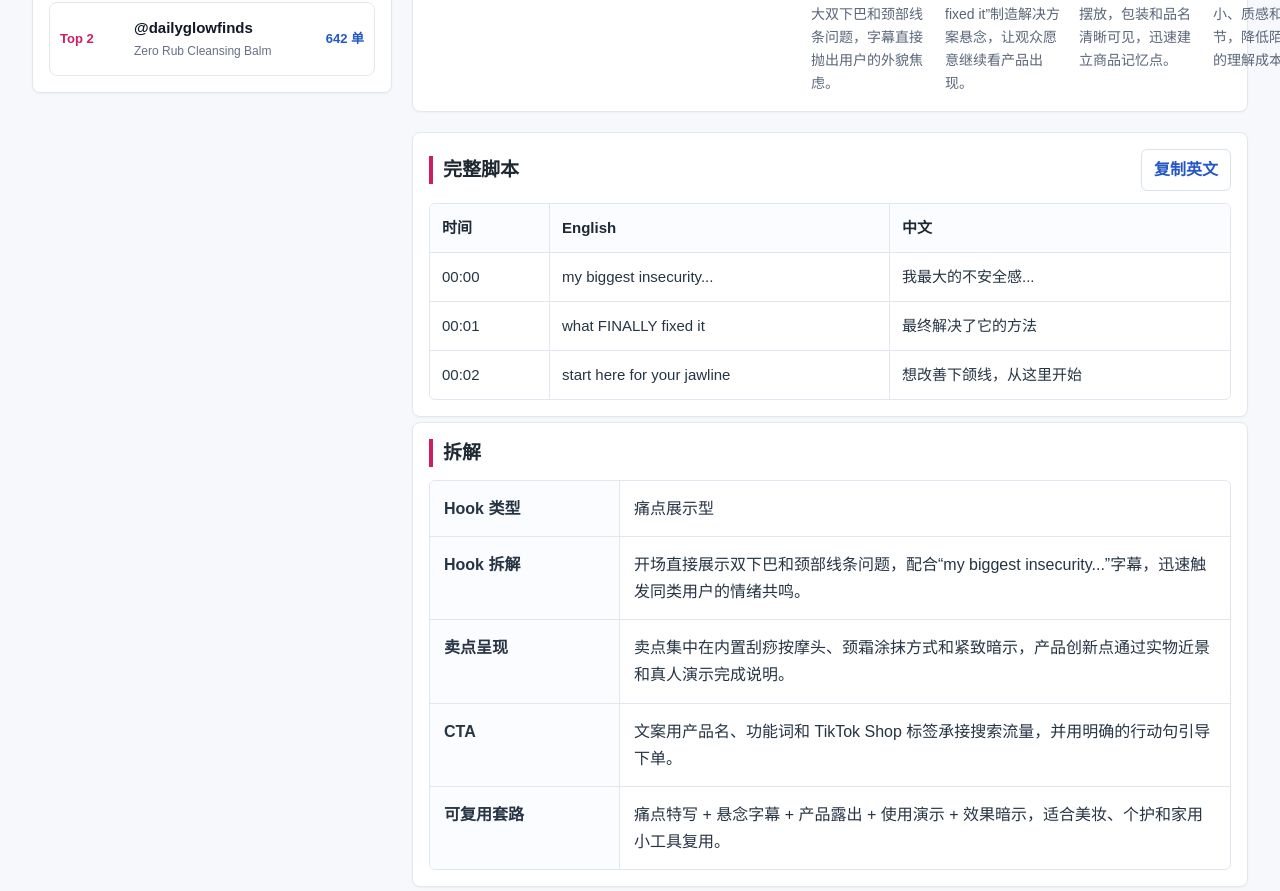
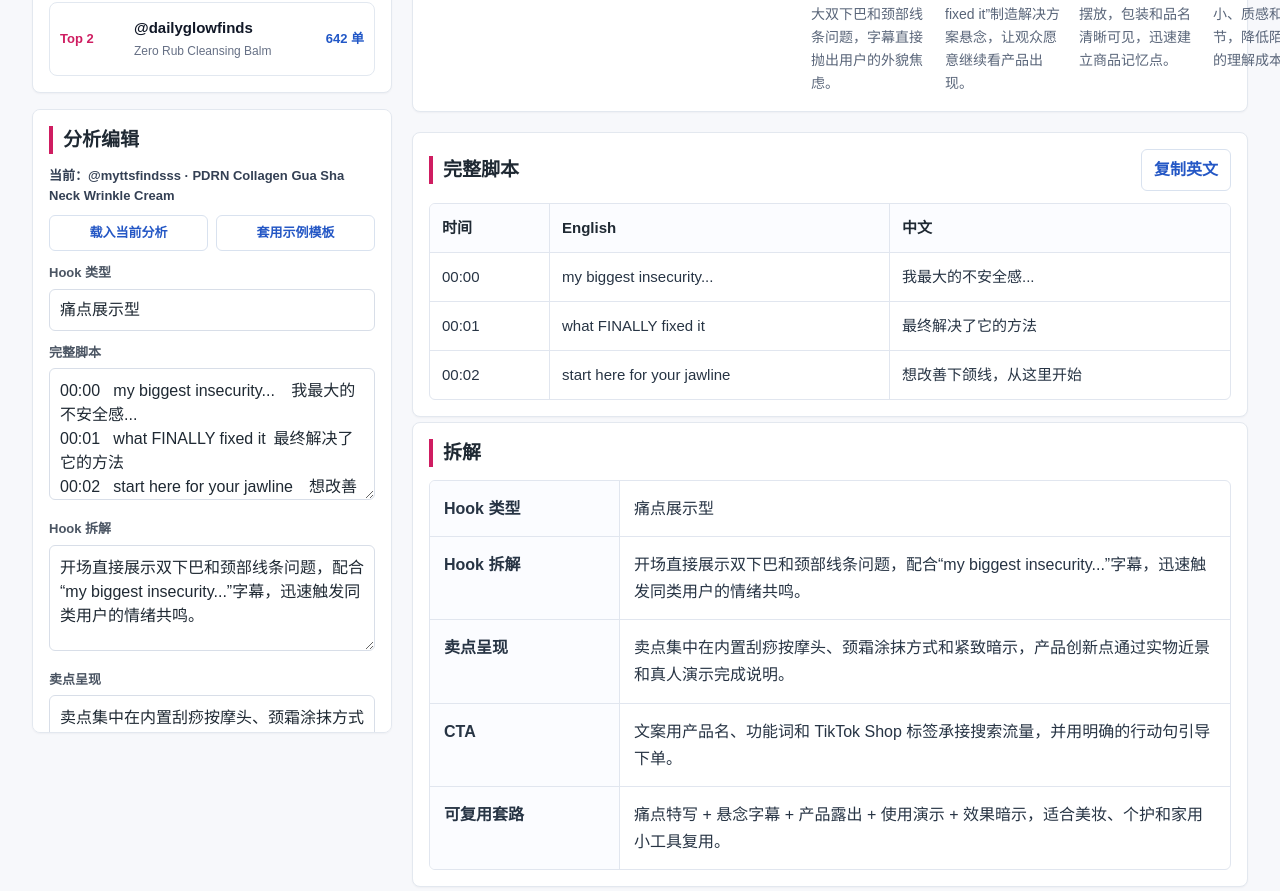
Before and after one commit to Knighty-hub-hit/tiktok-daily-video-analysis, a Next.js app: page / in a window 1280 px wide. Shown: the part 840-1731 px from the top of the page. Built offline with nearby package versions, Linux system fonts and the light colour scheme.

Commit message:
Add editable TikTok analysis workflow

```diff
--- a/app/globals.css
+++ b/app/globals.css
@@ -144,6 +144,10 @@ button:disabled {
   resize: vertical;
 }
 
+.textarea-field.tall {
+  min-height: 132px;
+}
+
 .text-field:focus,
 .file-field:focus,
 .textarea-field:focus {
@@ -201,6 +205,19 @@ button:disabled {
   font-weight: 700;
   line-height: 1.5;
   margin-top: 10px;
+}
+
+.analysis-editor {
+  max-height: 78vh;
+  overflow: auto;
+}
+
+.editor-target {
+  color: #344054;
+  font-size: 13px;
+  font-weight: 800;
+  line-height: 1.5;
+  margin-bottom: 10px;
 }
 
 .video-list {
--- a/app/page.tsx
+++ b/app/page.tsx
@@ -47,6 +47,16 @@ type VideoRecord = {
 };
 
 const STORAGE_KEY = "tiktok-daily-video-lab.records";
+
+type AnalysisDraft = {
+  hookType: string;
+  hook: string;
+  sellingPoint: string;
+  cta: string;
+  reusable: string;
+  reasons: string;
+  script: string;
+};
 
 const sampleFrames: Frame[] = [
   {
@@ -485,6 +495,75 @@ function parseExportRecords(text: string, fallbackDate: string) {
   );
 }
 
+function createAnalysisDraft(video: VideoRecord): AnalysisDraft {
+  return {
+    hookType: video.breakdown.hookType,
+    hook: video.breakdown.hook,
+    sellingPoint: video.breakdown.sellingPoint,
+    cta: video.breakdown.cta,
+    reusable: video.breakdown.reusable,
+    reasons: video.reasons.join("\n"),
+    script: video.script
+      .map((line) => `${line.time}\t${line.english}\t${line.chinese}`)
+      .join("\n"),
+  };
+}
+
+function parseScriptDraft(text: string): ScriptLine[] {
+  const lines = text
+    .split(/\r?\n/)
+    .map((line) => line.trim())
+    .filter(Boolean);
+
+  if (lines.length === 0) {
+    return [
+      {
+        time: "00:00",
+        english: "Waiting for script",
+        chinese: "等待补充脚本",
+      },
+    ];
+  }
+
+  return lines.map((line, index) => {
+    const cells = line.includes("\t")
+      ? line.split("\t")
+      : line.split("|").map((cell) => cell.trim());
+    const fallbackTime = `00:${String(index).padStart(2, "0")}`;
+
+    if (cells.length >= 3) {
+      return {
+        time: cells[0] || fallbackTime,
+        english: cells[1] || "Waiting for English script",
+        chinese: cells.slice(2).join(" ") || "等待中文翻译",
+      };
+    }
+
+    return {
+      time: fallbackTime,
+      english: cells[0] || "Waiting for English script",
+      chinese: cells[1] || "等待中文翻译",
+    };
+  });
+}
+
+function buildAnalysisPatch(draft: AnalysisDraft): Pick<VideoRecord, "script" | "breakdown" | "reasons"> {
+  return {
+    script: parseScriptDraft(draft.script),
+    breakdown: {
+      hookType: draft.hookType.trim() || "待识别",
+      hook: draft.hook.trim() || "等待补充 Hook 拆解。",
+      sellingPoint: draft.sellingPoint.trim() || "等待补充卖点呈现。",
+      cta: draft.cta.trim() || "等待补充 CTA。",
+      reusable: draft.reusable.trim() || "等待总结可复用套路。",
+    },
+    reasons: draft.reasons
+      .split(/\r?\n/)
+      .map((reason) => reason.trim())
+      .filter(Boolean),
+  };
+}
+
 export default function Home() {
   const [selectedDate, setSelectedDate] = useState("2026-07-06");
   const [activeVideoId, setActiveVideoId] = useState(seedVideos[0].id);
@@ -493,6 +572,9 @@ export default function Home() {
   const [pasteText, setPasteText] = useState("");
   const [importStatus, setImportStatus] = useState("等待导入每日视频链接");
   const [hasLoadedRecords, setHasLoadedRecords] = useState(false);
+  const [analysisDraft, setAnalysisDraft] = useState<AnalysisDraft>(() =>
+    createAnalysisDraft(seedVideos[0]),
+  );
 
   useEffect(() => {
     const savedRecords = window.localStorage.getItem(STORAGE_KEY);
@@ -568,6 +650,9 @@ export default function Home() {
     visibleVideos.find((video) => video.id === activeVideoId) ??
     visibleVideos[0] ??
     allVideos[0];
+  const canEditActiveVideo = customVideos.some(
+    (video) => video.id === activeVideo.id,
+  );
   const activeRank =
     visibleVideos.findIndex((video) => video.id === activeVideo.id) + 1 || 1;
 
@@ -630,6 +715,37 @@ export default function Home() {
 
     navigator.clipboard?.writeText(payload);
     setImportStatus(`已复制 ${customVideos.length} 条导入记录`);
+  }
+
+  function loadActiveAnalysis() {
+    setAnalysisDraft(createAnalysisDraft(activeVideo));
+    setImportStatus(`已载入 ${activeVideo.creator} 的分析内容`);
+  }
+
+  function applyDemoAnalysis() {
+    setAnalysisDraft(createAnalysisDraft(seedVideos[0]));
+    setImportStatus("已套用示例爆款分析模板");
+  }
+
+  function saveActiveAnalysis() {
+    if (!canEditActiveVideo) {
+      setImportStatus("示例视频不可覆盖，请先导入自己的视频");
+      return;
+    }
+
+    const patch = buildAnalysisPatch(analysisDraft);
+
+    setCustomVideos((current) =>
+      current.map((video) =>
+        video.id === activeVideo.id
+          ? {
+              ...video,
+              ...patch,
+            }
+          : video,
+      ),
+    );
+    setImportStatus(`已保存 ${activeVideo.creator} 的脚本和拆解`);
   }
 
   return (
@@ -781,6 +897,140 @@ export default function Home() {
                 </button>
               ))}
             </div>
+          </div>
+
+          <div className="panel analysis-editor">
+            <div className="section-title">
+              <span />
+              <h2>分析编辑</h2>
+            </div>
+            <p className="editor-target">
+              当前：{activeVideo.creator} · {activeVideo.product}
+            </p>
+            <div className="import-actions">
+              <button className="secondary-button compact" onClick={loadActiveAnalysis} type="button">
+                载入当前分析
+              </button>
+              <button className="secondary-button compact" onClick={applyDemoAnalysis} type="button">
+                套用示例模板
+              </button>
+            </div>
+
+            <label className="field-label mt-3" htmlFor="hook-type">
+              Hook 类型
+            </label>
+            <input
+              className="text-field"
+              id="hook-type"
+              onChange={(event) =>
+                setAnalysisDraft((draft) => ({
+                  ...draft,
+                  hookType: event.target.value,
+                }))
+              }
+              value={analysisDraft.hookType}
+            />
+
+            <label className="field-label mt-3" htmlFor="script-draft">
+              完整脚本
+            </label>
+            <textarea
+              className="textarea-field tall"
+              id="script-draft"
+              onChange={(event) =>
+                setAnalysisDraft((draft) => ({
+                  ...draft,
+                  script: event.target.value,
+                }))
+              }
+              placeholder="每行：时间	English	中文"
+              value={analysisDraft.script}
+            />
+
+            <label className="field-label mt-3" htmlFor="hook-draft">
+              Hook 拆解
+            </label>
+            <textarea
+              className="textarea-field"
+              id="hook-draft"
+              onChange={(event) =>
+                setAnalysisDraft((draft) => ({
+                  ...draft,
+                  hook: event.target.value,
+                }))
+              }
+              value={analysisDraft.hook}
+            />
+
+            <label className="field-label mt-3" htmlFor="selling-draft">
+              卖点呈现
+            </label>
+            <textarea
+              className="textarea-field"
+              id="selling-draft"
+              onChange={(event) =>
+                setAnalysisDraft((draft) => ({
+                  ...draft,
+                  sellingPoint: event.target.value,
+                }))
+              }
+              value={analysisDraft.sellingPoint}
+            />
+
+            <label className="field-label mt-3" htmlFor="cta-draft">
+              CTA
+            </label>
+            <textarea
+              className="textarea-field"
+              id="cta-draft"
+              onChange={(event) =>
+                setAnalysisDraft((draft) => ({
+                  ...draft,
+                  cta: event.target.value,
+                }))
+              }
+              value={analysisDraft.cta}
+            />
+
+            <label className="field-label mt-3" htmlFor="reusable-draft">
+              可复用套路
+            </label>
+            <textarea
+              className="textarea-field"
+              id="reusable-draft"
+              onChange={(event) =>
+                setAnalysisDraft((draft) => ({
+                  ...draft,
+                  reusable: event.target.value,
+                }))
+              }
+              value={analysisDraft.reusable}
+            />
+
+            <label className="field-label mt-3" htmlFor="reasons-draft">
+              爆款原因
+            </label>
+            <textarea
+              className="textarea-field tall"
+              id="reasons-draft"
+              onChange={(event) =>
+                setAnalysisDraft((draft) => ({
+                  ...draft,
+                  reasons: event.target.value,
+                }))
+              }
+              placeholder="每行一条原因"
+              value={analysisDraft.reasons}
+            />
+
+            <button className="primary-button mt-3" onClick={saveActiveAnalysis} type="button">
+              保存到当前导入视频
+            </button>
+            {!canEditActiveVideo ? (
+              <p className="import-status">
+                当前是示例视频；导入自己的视频后可保存分析。
+              </p>
+            ) : null}
           </div>
         </aside>
 
```
